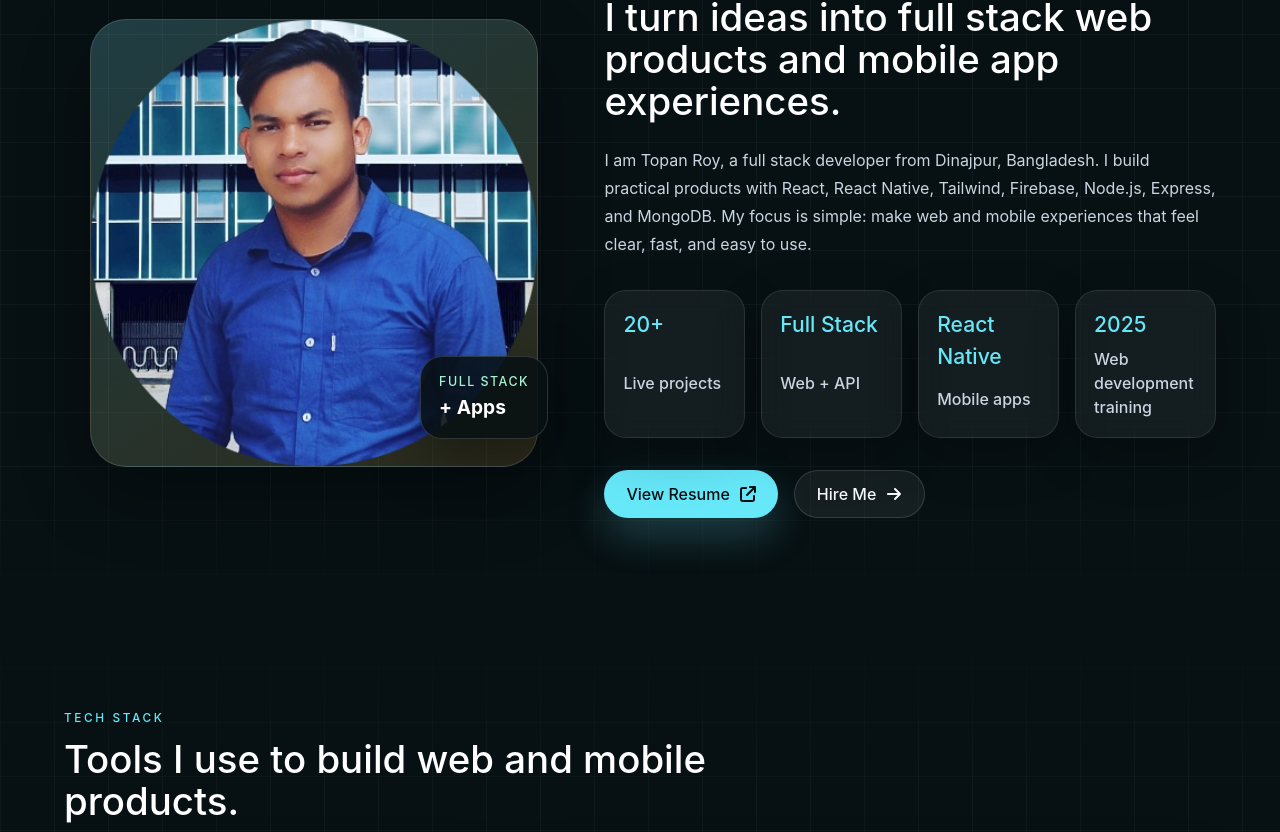
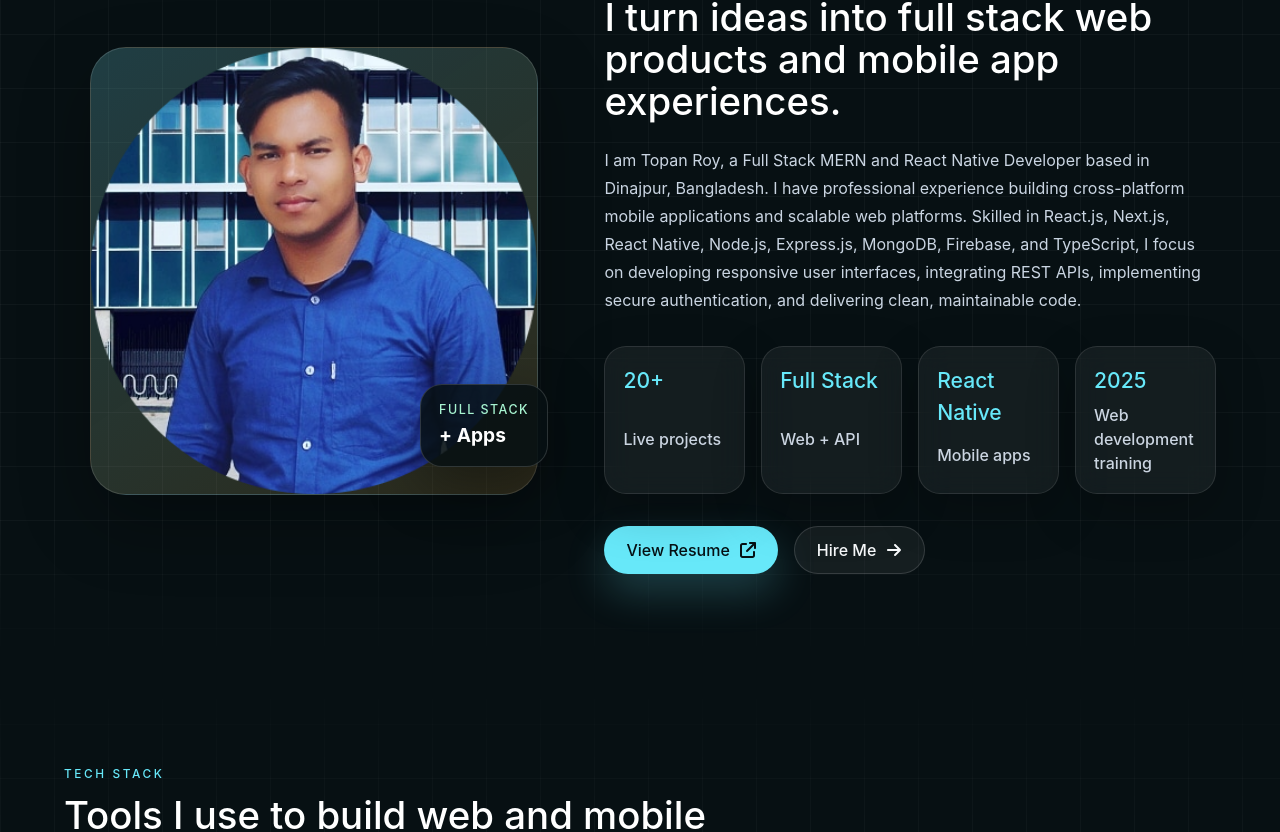
Before and after one commit to Topan-Roy/my-portfolio-1, a Next.js app: page / in a window 1280 px wide. Shown: the part 928-1760 px from the top of the page. Built offline with nearby package versions, Linux system fonts and the light colour scheme; no server answers.

Commit message:
added project update

```diff
--- a/src/component/HomeSections/AboutSection.jsx
+++ b/src/component/HomeSections/AboutSection.jsx
@@ -30,10 +30,10 @@ const AboutSection = () => {
             I turn ideas into full stack web products and mobile app experiences.
           </h2>
           <p className="mt-6 max-w-3xl text-base leading-7 text-slate-300">
-            I am Topan Roy, a full stack developer from Dinajpur, Bangladesh. I
-            build practical products with React, React Native, Tailwind,
-            Firebase, Node.js, Express, and MongoDB. My focus is simple: make
-            web and mobile experiences that feel clear, fast, and easy to use.
+            I am Topan Roy, a Full Stack MERN and React Native Developer based in Dinajpur, Bangladesh.
+            I have professional experience building cross-platform mobile applications and scalable web platforms.
+            Skilled in React.js, Next.js, React Native, Node.js, Express.js, MongoDB, Firebase, and TypeScript,
+            I focus on developing responsive user interfaces, integrating REST APIs, implementing secure authentication, and delivering clean, maintainable code.
           </p>
 
           <div className="mt-8 grid gap-4 sm:grid-cols-2 xl:grid-cols-4">
--- a/src/component/HomeSections/EducationSection.jsx
+++ b/src/component/HomeSections/EducationSection.jsx
@@ -12,7 +12,7 @@ const education = [
   },
   {
     id: 2,
-    title: "Diploma in Computer Technology",
+    title: "Diploma in Computer Science Engineering",
     place: "Aptouch Polytechnic Institute, Dinajpur",
     date: "2020 - 2025",
     description: "Gained strong foundational knowledge in computer architecture, networking, data structures, and software engineering principles.",
--- a/src/component/HomeSections/ExperienceSection.jsx
+++ b/src/component/HomeSections/ExperienceSection.jsx
@@ -2,16 +2,17 @@ import { FaBriefcase } from "react-icons/fa6";
 
 const experiences = [
   {
-    role: "React Native / App Developer",
-    company: "BD Calling - SpackTech Agency",
-    duration: "6 months",
+    role: "React Native Developer",
+    company: "Sparktech Agency",
+    duration: "Nov 2025 – Jun 2026",
     type: "Professional experience",
     points: [
-      "Worked on mobile app interfaces and feature flows using React Native.",
-      "Built reusable app components and connected screens with real product requirements.",
-      "Collaborated in an agency environment with practical delivery expectations.",
+      "Developed cross-platform mobile applications using React Native, Expo, and TypeScript.",
+      "Integrated REST APIs, Firebase Authentication, AsyncStorage, and reusable UI components.",
+      "Collaborated with team members using Git/GitHub, fixed production bugs, and optimized application performance.",
+      "Built responsive mobile interfaces following modern development best practices."
     ],
-    stack: ["React Native", "JavaScript", "Mobile UI", "API Integration"],
+    stack: ["React Native", "Expo", "TypeScript", "REST APIs", "Firebase Auth", "Git/GitHub"],
   },
 ];
 
```
